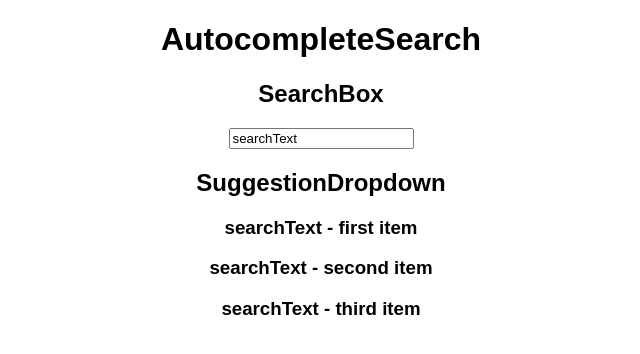
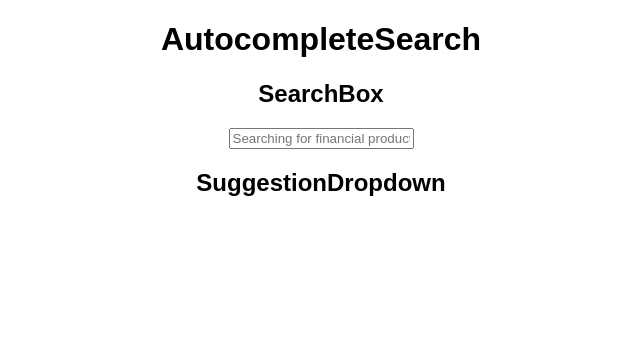
Before and after one commit to dargaCode/Autocomplete, a React (Create React App) app: page / in a window 1280 px wide. Shown: the top 354 px of the page, without its empty margins (319-959 px from the left). Built offline with nearby package versions, Linux system fonts and the light colour scheme.

Commit message:
Begin adding key navigation

```diff
--- a/src/App.js
+++ b/src/App.js
@@ -7,10 +7,20 @@ class AutocompleteSearch extends React.Component {
     super(props);
 
     this.state = {
-      searchText: 'searchText',
+      searchText: '',
+      activeIndex: null,
+      suggestions: [],
+      maxIndex: null,
     }
 
+    this.neighborEnum = Object.freeze({
+      prev: 'prev',
+      next: 'next',
+    });
+
     this.handleChange = this.handleChange.bind(this);
+    this.handleKeyPress = this.handleKeyPress.bind(this);
+    this.getSuggestions = this.getSuggestions.bind(this);
   }
 
   handleChange(event) {
@@ -24,14 +34,31 @@ class AutocompleteSearch extends React.Component {
       });
     }
 
+    this.getSuggestions();
+  }
+
+  handleKeyPress(event) {
+    console.log(event.key);
   }
 
   getSuggestions() {
-    return [
-        'first item',
-        'second item',
-        'third item',
+    const suggestions = [
+      'item0',
+      'item1',
+      'item2',
+      'item3',
+      'item4',
+      'item5',
+      'item6',
+      'item7',
+      'item8',
+      'item9',
     ];
+
+    this.setState({
+      suggestions: suggestions,
+      maxIndex: suggestions.length,
+    });
   }
 
   render() {
@@ -42,10 +69,11 @@ class AutocompleteSearch extends React.Component {
           placeholder={this.props.searchPlaceholder}
           searchText={this.state.searchText}
           onChange={this.handleChange}
+          handleKeyPress={this.handleKeyPress}
         />
         <SuggestionDropdown
           searchText={this.state.searchText}
-          suggestions={this.getSuggestions()}
+          suggestions={this.state.suggestions}
           onClick={this.handleChange}
         />
       </div>
@@ -63,6 +91,7 @@ class SearchBox extends React.Component {
           placeholder={this.props.placeholder}
           value={this.props.searchText}
           onChange={this.props.onChange}
+          onKeyDown={this.props.handleKeyPress}
         />
       </div>
     );
@@ -70,6 +99,12 @@ class SearchBox extends React.Component {
 }
 
 class SuggestionDropdown extends React.Component {
+  constructor(props) {
+    super(props);
+
+    this.getSuggestionItems = this.getSuggestionItems.bind(this);
+  }
+
   getSuggestionItems() {
     const suggestions = this.props.suggestions;
     const suggestionItems = suggestions.map((suggestion, i) => {
```
